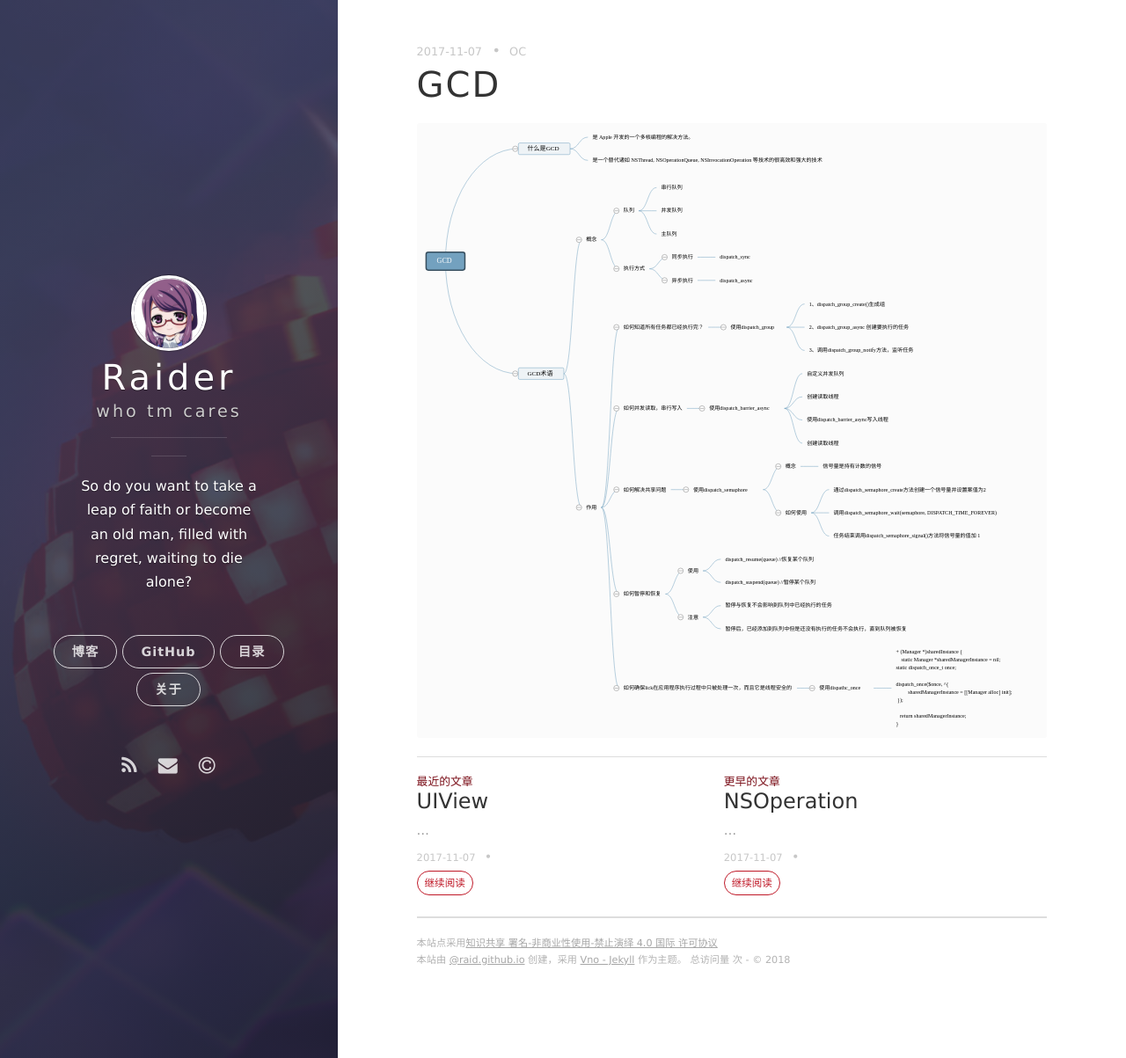
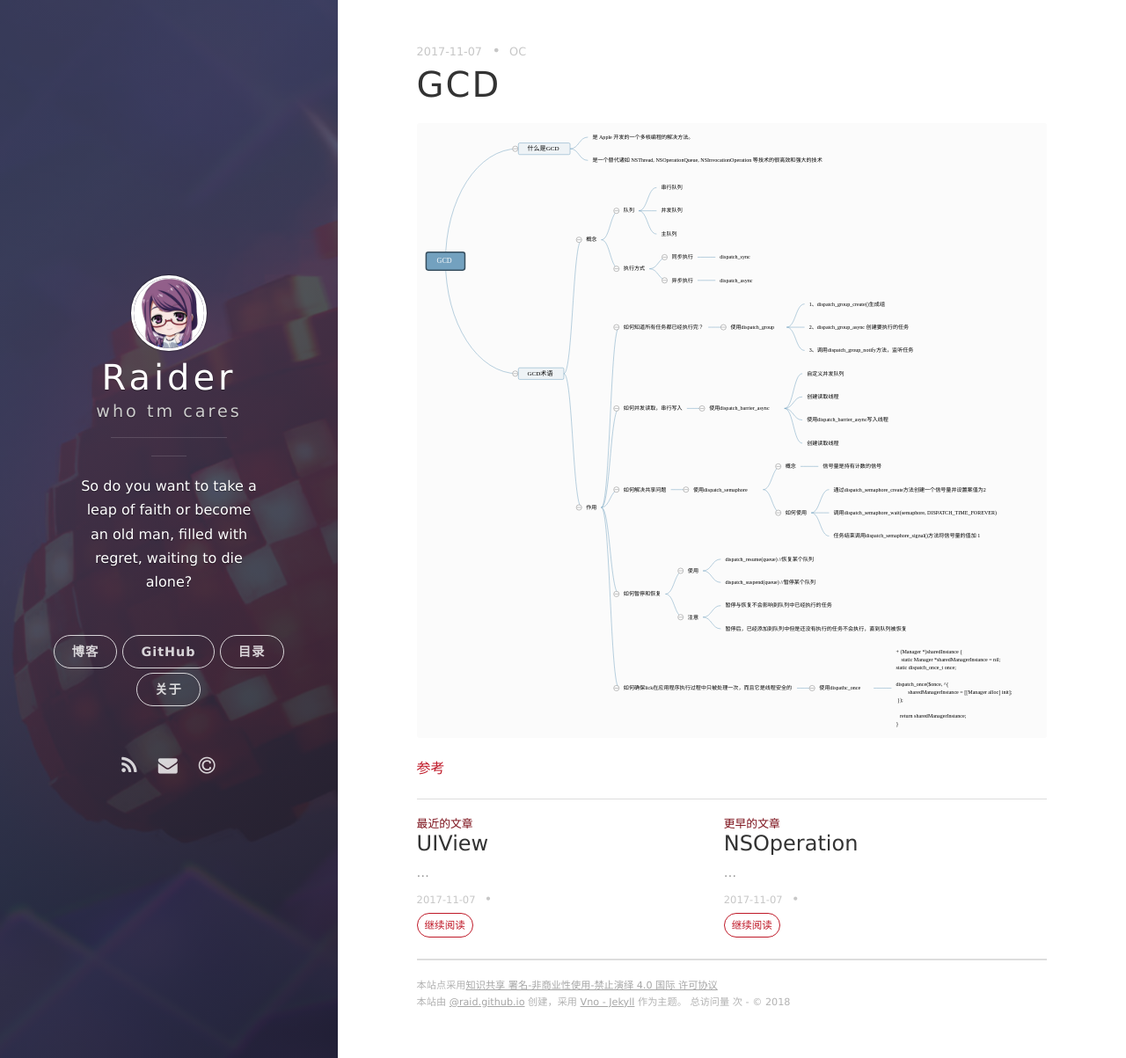
Before and after one commit to ioRaid/ioRaid.github.io, a Jekyll site: the page built from _posts/2017-11-07-Runloop.md, in a window 1280 px wide and 1203 px high. Shown: the whole window at 88% size. Built offline with Jekyll 4.4.1, drawn with Linux system fonts in a browser that asks for light colours; nearby versions of some CDN libraries; comment, search, counter and statistics services are not loaded.

Commit message:
Update 2017-11-07-Runloop.md

```diff
--- a/_posts/2017-11-07-Runloop.md
+++ b/_posts/2017-11-07-Runloop.md
@@ -8,3 +8,8 @@ description: GCD
 
 
 <img src="{{ site.BASE_PATH }}/assets/post/GCD.svg" />
+
+
+
+
+<a href="http://blog.sunnyxx.com/2014/10/15/behind-autorelease/" target="_blank">参考</a>
```
